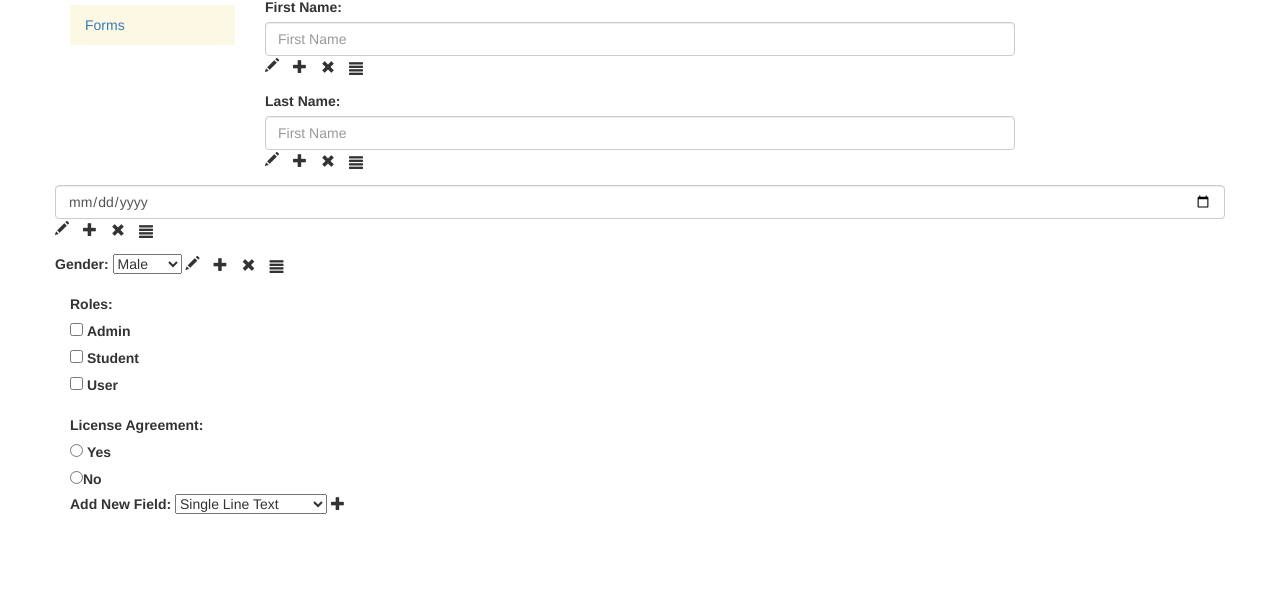
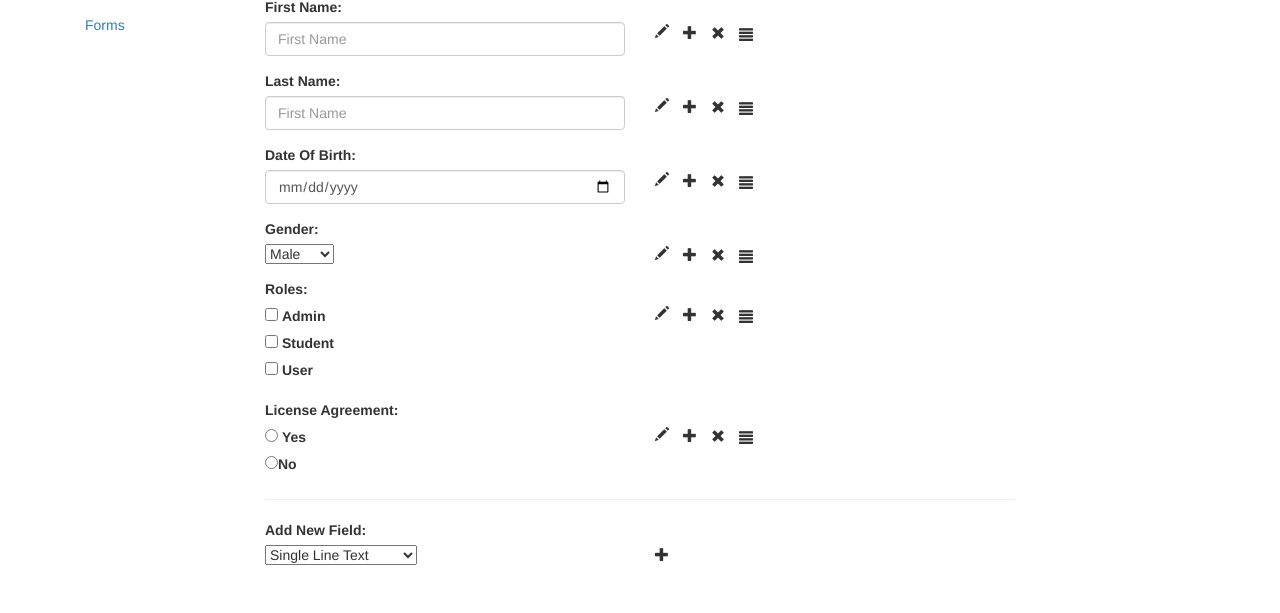
Before and after one commit to nikhilj90/cs5610fall2015, a website: page public/assignment/form-fields.html in a window 1280 px wide. Shown: the part 187-800 px from the top of the page. Drawn offline with nearby package versions, Linux system fonts and the light colour scheme.

Commit message:
Assignment 1 final

```diff
--- a/public/assignment/form-fields.html
+++ b/public/assignment/form-fields.html
@@ -34,7 +34,7 @@
           <li><a href="home.html">Home</a></li>
           <li><a href="profile.html">Profile</a></li>
           <li><a href="admin.html">Admin</a></li>
-          <li><a class ="mark" href="#">Forms</a></li>
+          <li><a href="forms.htmls">Forms</a></li>
         </ul>
       </div>
       <div class="col-md-8 col-sm-6">
@@ -46,57 +46,100 @@
         <form>
           <div class="form-group">
             <label for="firstname1">First Name:</label>
+            <div class="row">
+              <div class="col-sm-6">
                 <input type="text" class="form-control" id="firstname1" placeholder="First Name">
-              <span class="glyphicon glyphicon-pencil" aria-hidden="true"> <span class="glyphicon glyphicon-plus" aria-hidden="true">
-              <span class="glyphicon glyphicon-remove" aria-hidden="true"> <span class="glyphicon glyphicon-align-justify" aria-hidden="true">
               </div>
-             <div class="form-group">
-              <label for="lastname1">Last Name:</label>
-              <input type="text" class="form-control" id="lastname1" placeholder="First Name">
+              <div class="col-sm-2">
                 <span class="glyphicon glyphicon-pencil" aria-hidden="true"> <span class="glyphicon glyphicon-plus" aria-hidden="true">
               <span class="glyphicon glyphicon-remove" aria-hidden="true"> <span class="glyphicon glyphicon-align-justify" aria-hidden="true">
                 </div>
                 </div>
+          </div>
              <div class="form-group">
-              <label for="dob1">Date Of Birth:</label>
-              <input type="date" class="form-control" id="dob1" placeholder="Select Date">
+              <label for="lastname1">Last Name:</label>
+              <div class="row">
+              <div class="col-sm-6">
+              <input type="text" class="form-control" id="lastname1" placeholder="First Name">
+              </div>
+              <div class="col-sm-2">
               <span class="glyphicon glyphicon-pencil" aria-hidden="true"> <span class="glyphicon glyphicon-plus" aria-hidden="true">
               <span class="glyphicon glyphicon-remove" aria-hidden="true"> <span class="glyphicon glyphicon-align-justify" aria-hidden="true">
          </div>
+                </div>
+          </div>
+             <div class="form-group">
+              <label for="dob1">Date Of Birth:</label>
+              <div class ="row">
+                <div class ="col-sm-6">
+              <input type="date" class="form-control" id="dob1" placeholder="Select Date">
+              </div>
+              <div class ="col-sm-2">
+              <span class="glyphicon glyphicon-pencil" aria-hidden="true"> <span class="glyphicon glyphicon-plus" aria-hidden="true">
+              <span class="glyphicon glyphicon-remove" aria-hidden="true"> <span class="glyphicon glyphicon-align-justify" aria-hidden="true">
+          </div>
+          </div>
+          </div>
              <div class="form-group">
               <label>Gender:</label>
+              <div class ="row">
+                <div class ="col-sm-6">
               <select>
                  <option value="Male">Male</option>
                  <option value="Female">Female</option>
               </select>
+              </div>
+              <div class ="col-sm-2">
               <span class="glyphicon glyphicon-pencil" aria-hidden="true"> <span class="glyphicon glyphicon-plus" aria-hidden="true">
               <span class="glyphicon glyphicon-remove" aria-hidden="true"> <span class="glyphicon glyphicon-align-justify" aria-hidden="true">
           </div>
           </div>
+          </div>
              <div class="form-group">
               <label>Roles:</label>
-              <div class = col>
+              <div class = "row">
+              <div class = "col-sm-6">
+
               <input id = "adminc" type="checkbox"/> <label for ="adminc">Admin</label><br>
               <input id = "studentc" type="checkbox"/> <label for ="studentc">Student</label><br>
               <input id = "userc" type="checkbox"/> <label for ="userc">User</label><br>
               </div>
+                           <div class ="col-sm-2">
+              <span class="glyphicon glyphicon-pencil" aria-hidden="true"> <span class="glyphicon glyphicon-plus" aria-hidden="true">
+              <span class="glyphicon glyphicon-remove" aria-hidden="true"> <span class="glyphicon glyphicon-align-justify" aria-hidden="true">
+          </div>
+          </div>
           </div>
           <div class="form-group">
             <label>License Agreement:</label>
-            <div class = col>
+            <div class ="row">
+            <div class = "col-sm-6">
          <input id="yes1" type="radio" name="yes1"/> <label for="yes"> Yes</label><br>
          <input id="no1" type="radio" name="no1"/><label for="no1"> No</label>
          </div>
+          <div class ="col-sm-2">
+              <span class="glyphicon glyphicon-pencil" aria-hidden="true"> <span class="glyphicon glyphicon-plus" aria-hidden="true">
+              <span class="glyphicon glyphicon-remove" aria-hidden="true"> <span class="glyphicon glyphicon-align-justify" aria-hidden="true">
+          </div>
+          </div>
+          </div>
+         <hr color = black>
           <div class="form-group">
             <label>Add New Field:</label>
+            <div class ="row">
+            <div class ="col-sm-6">
               <select>
                  <option value="slt"> Single Line Text</option>
-                 <option value="Female">Dropdown</option>
-                 <option value="Female">Checkboxes</option>
+                 <option value="ddps">Dropdown</option>
+                 <option value="checkboxes">Checkboxes</option>
                  <option value="Radio buttons">Dropdown</option>
-                 <option value="Female">Paragraph Text Field</option>
+                 <option value="ptf">Paragraph Text Field</option>
                                </select>
+                 </div>
+                           <div class ="col-sm-2">
               <span class="glyphicon glyphicon-plus" aria-hidden="true">
+                          </div>
+          </div>
           </div>
         </div>
       </div>
```
Lines whose indentation alone changed are shown as unchanged.
